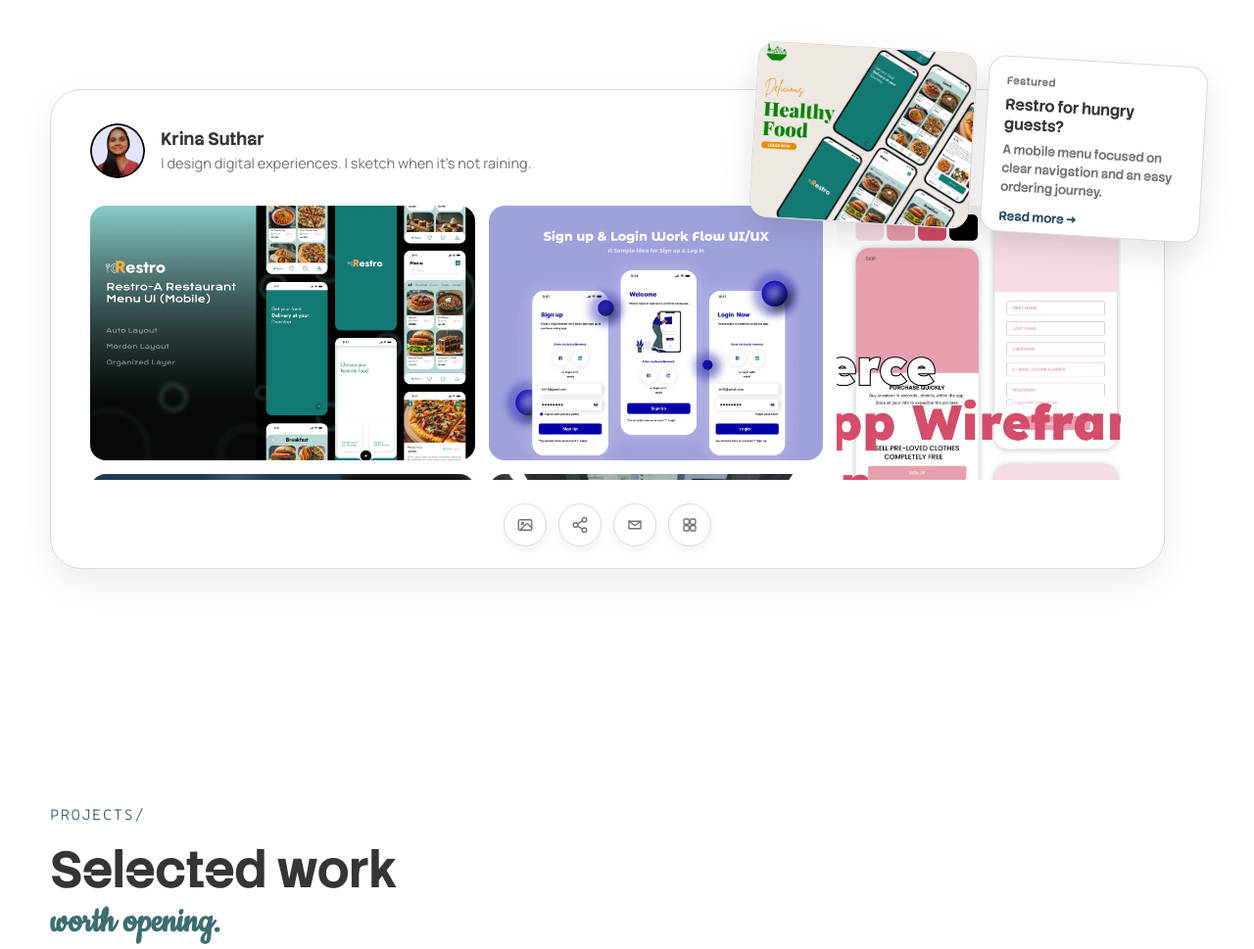
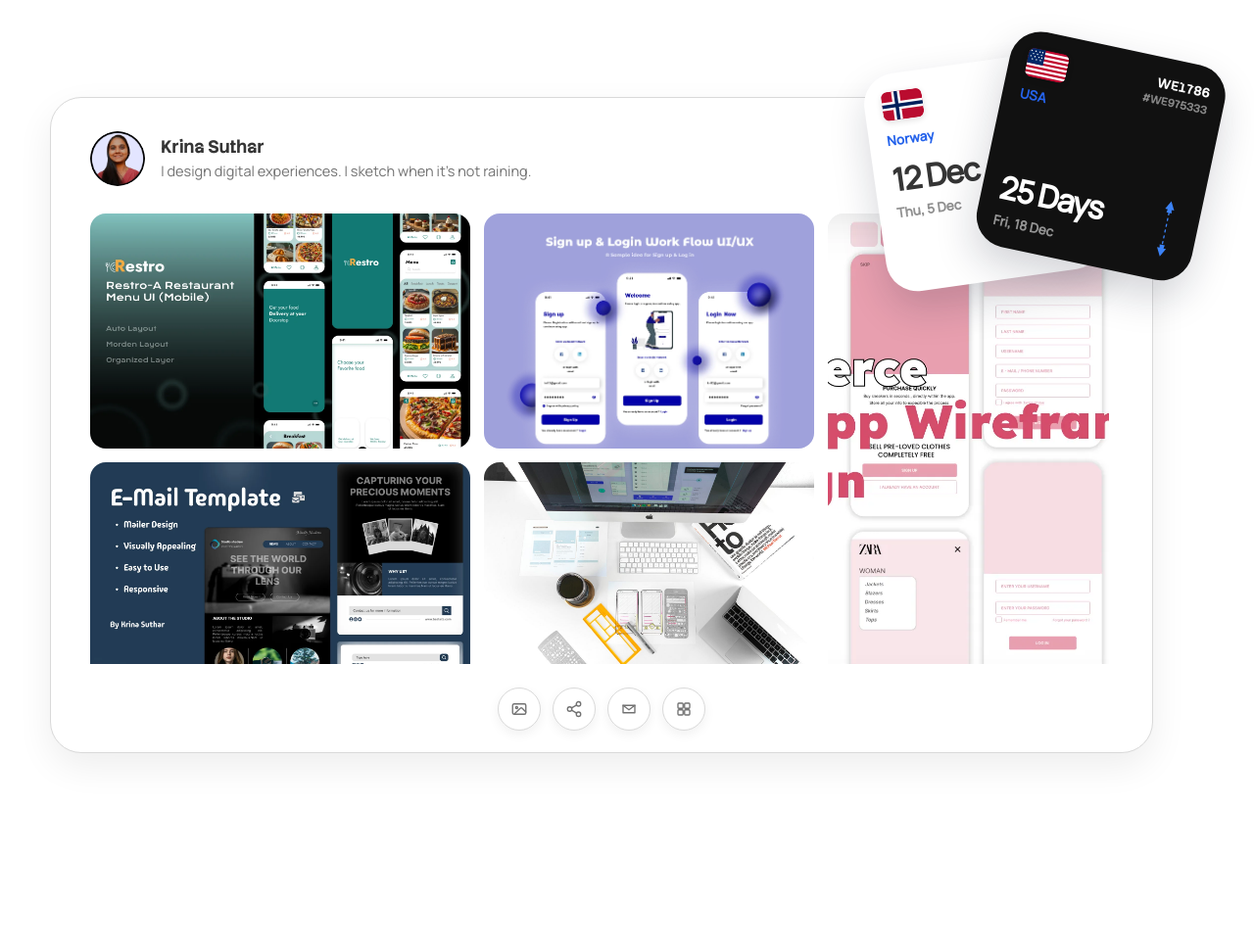
Before and after one commit to Kr1810/Krinsportfolio-website, a website: page index.html in a window 1280 px wide. Shown: the part 3715-4684 px from the top of the page at 98% size. Drawn offline with Linux system fonts and the light colour scheme.

Commit message:
created a new layout

```diff
--- a/css/style.css
+++ b/css/style.css
@@ -1016,11 +1016,11 @@ textarea {
 }
 .studio-board__stage {
   position: relative;
-  padding: 2.4rem 4rem 0 0;
+  padding: 3.2rem 5.2rem 0 0;
 }
 @media only screen and (max-width: 75em) {
   .studio-board__stage {
-    padding: 1.6rem 2rem 0 0;
+    padding: 2.4rem 3.2rem 0 0;
   }
 }
 @media only screen and (max-width: 56.25em) {
@@ -1094,7 +1094,7 @@ textarea {
   scroll-snap-type: y proximity;
   -webkit-overflow-scrolling: touch;
   cursor: grab;
-  max-height: 28rem;
+  max-height: 46rem;
   margin: 0 -0.4rem;
   padding: 0.4rem 0.8rem 0.4rem 0.4rem;
   scrollbar-width: thin;
@@ -1102,12 +1102,12 @@ textarea {
 }
 @media only screen and (max-width: 56.25em) {
   .studio-board__scroller {
-    max-height: 24rem;
+    max-height: 38rem;
   }
 }
 @media only screen and (max-width: 37.5em) {
   .studio-board__scroller {
-    max-height: 22rem;
+    max-height: 32rem;
   }
 }
 .studio-board__scroller:active {
@@ -1140,20 +1140,21 @@ textarea {
   display: grid;
   width: 100%;
   grid-template-columns: 1.15fr 1fr 0.85fr;
-  grid-template-rows: 26rem 24rem;
+  grid-auto-rows: 24rem;
+  grid-auto-flow: dense;
   gap: 1.4rem;
 }
 @media only screen and (max-width: 56.25em) {
   .studio-board__mosaic {
     grid-template-columns: 1fr 1fr;
-    grid-template-rows: 20rem 20rem 24rem;
+    grid-auto-rows: 20rem;
     gap: 1.2rem;
   }
 }
 @media only screen and (max-width: 37.5em) {
   .studio-board__mosaic {
     grid-template-columns: 1fr 1fr;
-    grid-template-rows: 16rem 16rem 20rem;
+    grid-auto-rows: 16rem;
     gap: 1rem;
   }
 }
@@ -1184,33 +1185,20 @@ textarea {
   outline: 3px solid #284b63;
   outline-offset: 3px;
 }
-.studio-board__tile--a {
-  grid-column: 1;
-  grid-row: 1;
-}
-.studio-board__tile--b {
-  grid-column: 2;
-  grid-row: 1;
-}
 .studio-board__tile--tall {
   grid-column: 3;
-  grid-row: 1/3;
-}
-.studio-board__tile--c {
-  grid-column: 1;
-  grid-row: 2;
-}
-.studio-board__tile--d {
-  grid-column: 2;
-  grid-row: 2;
-}
-@media only screen and (max-width: 56.25em) {
-  .studio-board__tile--a, .studio-board__tile--b, .studio-board__tile--c, .studio-board__tile--d, .studio-board__tile--tall {
-    grid-column: auto;
-    grid-row: auto;
-  }
+  grid-row: span 2;
+}
+@media only screen and (max-width: 56.25em) {
   .studio-board__tile--tall {
     grid-column: 1/-1;
+    grid-row: span 1;
+    min-height: 24rem;
+  }
+}
+@media only screen and (max-width: 37.5em) {
+  .studio-board__tile--tall {
+    min-height: 20rem;
   }
 }
 .studio-board__toolbar {
@@ -1255,93 +1243,158 @@ textarea {
 }
 .studio-board__float {
   position: absolute;
-  top: -1.2rem;
+  top: -3.2rem;
+  right: -0.4rem;
+  z-index: 2;
+  width: 34rem;
+  height: 28rem;
+  pointer-events: none;
+  transform: rotate(8deg);
+}
+@media only screen and (max-width: 75em) {
+  .studio-board__float {
+    width: 28rem;
+    height: 25rem;
+    right: -0.8rem;
+  }
+}
+@media only screen and (max-width: 56.25em) {
+  .studio-board__float {
+    position: relative;
+    width: 28rem;
+    height: 25rem;
+    margin: 2.4rem auto 0;
+    right: auto;
+    top: auto;
+    transform: rotate(6deg);
+  }
+}
+@media only screen and (max-width: 37.5em) {
+  .studio-board__float {
+    width: 24.5rem;
+    height: 22rem;
+  }
+}
+.studio-board__ticket {
+  position: absolute;
+  width: 22.4rem;
+  height: 22.4rem;
+  border-radius: 3.2rem;
+  box-shadow: 0 1.8rem 4rem rgba(15, 23, 42, 0.18);
+  overflow: hidden;
+}
+@media only screen and (max-width: 37.5em) {
+  .studio-board__ticket {
+    width: 18.8rem;
+    height: 18.8rem;
+    border-radius: 2.6rem;
+  }
+}
+.studio-board__ticket--from {
+  top: 3.6rem;
+  left: 0;
+  z-index: 1;
+  background: #fff;
+  color: #353535;
+  padding: 1.8rem 1.8rem 1.6rem;
+  transform: rotate(-16deg);
+}
+.studio-board__ticket--to {
+  top: 0.4rem;
   right: 0;
   z-index: 2;
-  width: min(46rem, 62%);
-  display: grid;
-  grid-template-columns: 1fr 1fr;
-  grid-auto-rows: 18rem;
-  gap: 1.2rem;
-  transform: rotate(3.5deg);
-}
-@media only screen and (max-width: 56.25em) {
-  .studio-board__float {
-    position: static;
-    width: 100%;
-    margin-top: 2rem;
-    transform: none;
-    grid-auto-rows: 16rem;
-  }
-}
-@media only screen and (max-width: 37.5em) {
-  .studio-board__float {
-    grid-auto-rows: 15rem;
-    gap: 1rem;
-  }
-}
-.studio-board__float-card {
+  background: #111;
+  color: #fff;
+  padding: 1.8rem 1.6rem 1.6rem 1.8rem;
   display: flex;
   flex-direction: column;
-  min-width: 0;
-  height: 100%;
-  background: #fff;
-  border: 1px solid #d9d9d9;
-  border-radius: 1.8rem;
-  box-shadow: 0 1.4rem 3.2rem rgba(0, 0, 0, 0.1);
+  transform: rotate(4deg);
+}
+.studio-board__ticket-flag {
+  width: 4.2rem;
+  height: 3rem;
+  border-radius: 0.7rem;
   overflow: hidden;
-  transition: transform 0.3s ease, box-shadow 0.3s ease;
-}
-.studio-board__float-card:hover, .studio-board__float-card:focus-visible {
-  transform: translateY(-3px) rotate(-3.5deg);
-  box-shadow: 0 2rem 4rem rgba(0, 0, 0, 0.16);
-}
-.studio-board__float-card:focus-visible {
-  outline: 3px solid #284b63;
-  outline-offset: 4px;
-}
-@media only screen and (max-width: 56.25em) {
-  .studio-board__float-card:hover, .studio-board__float-card:focus-visible {
-    transform: translateY(-3px);
-  }
-}
-.studio-board__float-card--media {
-  padding: 0;
-}
-.studio-board__float-card--copy {
-  padding: 1.6rem 1.8rem 1.8rem;
-}
-.studio-board__float-img {
+  box-shadow: 0 0.2rem 0.6rem rgba(0, 0, 0, 0.12);
+}
+.studio-board__ticket-flag svg {
+  display: block;
   width: 100%;
   height: 100%;
-  object-fit: cover;
-  background: #eef1f5;
-}
-.studio-board__float-meta {
-  font-size: 1.1rem;
+}
+@media only screen and (max-width: 37.5em) {
+  .studio-board__ticket-flag {
+    width: 3.6rem;
+    height: 2.6rem;
+  }
+}
+.studio-board__ticket-place {
+  margin-top: 1rem;
+  font-size: 1.35rem;
   font-weight: 700;
-  letter-spacing: 0.4px;
-  color: rgb(44.5490196078%, 44.5490196078%, 44.5490196078%);
-  margin-bottom: 0.6rem;
-}
-.studio-board__float-title {
-  font-size: 1.6rem;
+  color: #2563eb;
+  letter-spacing: 0.02em;
+}
+.studio-board__ticket--to .studio-board__ticket-place {
+  margin-top: 0.8rem;
+}
+.studio-board__ticket-hero {
+  margin-top: 1.4rem;
+  font-size: 3.2rem;
   font-weight: 800;
-  color: #353535;
-  line-height: 1.3;
-}
-.studio-board__float-copy {
-  margin-top: 0.6rem;
-  font-size: 1.3rem;
-  line-height: 1.45;
-  color: rgb(44.5490196078%, 44.5490196078%, 44.5490196078%);
-}
-.studio-board__float-cta {
+  letter-spacing: -0.04em;
+  line-height: 1;
+}
+@media only screen and (max-width: 37.5em) {
+  .studio-board__ticket-hero {
+    font-size: 2.6rem;
+    margin-top: 1rem;
+  }
+}
+.studio-board__ticket-date {
+  margin-top: 0.8rem;
+  font-size: 1.35rem;
+  font-weight: 600;
+  color: rgba(53, 53, 53, 0.55);
+}
+.studio-board__ticket--to .studio-board__ticket-date {
+  color: rgba(255, 255, 255, 0.55);
+}
+.studio-board__ticket-top {
+  display: flex;
+  justify-content: space-between;
+  align-items: flex-start;
+  gap: 1rem;
+}
+.studio-board__ticket-flight {
+  display: flex;
+  flex-direction: column;
+  align-items: flex-end;
+  text-align: right;
+  line-height: 1.25;
+}
+.studio-board__ticket-flight span:first-child {
+  font-size: 1.35rem;
+  font-weight: 800;
+  letter-spacing: 0.04em;
+}
+.studio-board__ticket-flight span:last-child {
+  margin-top: 0.2rem;
+  font-size: 1.15rem;
+  font-weight: 600;
+  color: rgba(255, 255, 255, 0.5);
+}
+.studio-board__ticket-bottom {
+  display: flex;
+  align-items: flex-end;
+  justify-content: space-between;
+  gap: 1rem;
   margin-top: auto;
-  padding-top: 1rem;
-  font-size: 1.3rem;
-  font-weight: 700;
-  color: #284b63;
+}
+.studio-board__ticket-route {
+  width: 3.2rem;
+  height: 7.4rem;
+  flex-shrink: 0;
 }
 .studio-board__reveal {
   opacity: 0;
@@ -1370,7 +1423,7 @@ textarea {
     transform: none;
     transition: none;
   }
-  .studio-board__float-card, .studio-board__tile img {
+  .studio-board__ticket, .studio-board__tile img {
     transition: none;
   }
 }
--- a/index.html
+++ b/index.html
@@ -299,71 +299,51 @@
               aria-label="Scrollable design board"
             >
             <div class="studio-board__mosaic">
-              <a
-                class="studio-board__tile studio-board__tile--a"
-                href="./project-1.html"
-                aria-label="Restro restaurant menu — open case study"
-              >
-                <img
-                  src="./images/Restro-menu.webp"
-                  alt=""
-                  width="720"
-                  height="512"
-                  loading="lazy"
-                />
+              <a class="studio-board__tile studio-board__tile--a" href="./project-1.html" aria-label="Restro restaurant menu — open case study">
+                <img src="./images/Restro-menu.webp" alt="" width="720" height="512" loading="lazy" />
               </a>
-              <a
-                class="studio-board__tile studio-board__tile--b"
-                href="./project-2.html"
-                aria-label="Sign up and login flow — open case study"
-              >
-                <img
-                  src="./images/Login.webp"
-                  alt=""
-                  width="756"
-                  height="491"
-                  loading="lazy"
-                />
+              <a class="studio-board__tile studio-board__tile--b" href="./project-2.html" aria-label="Sign up and login flow — open case study">
+                <img src="./images/Login.webp" alt="" width="756" height="491" loading="lazy" />
               </a>
-              <a
-                class="studio-board__tile studio-board__tile--tall"
-                href="./project-3.html"
-                aria-label="ZARA e-commerce wireframe — open case study"
-              >
-                <img
-                  src="./images/Wireframe.webp"
-                  alt=""
-                  width="756"
-                  height="982"
-                  loading="lazy"
-                />
+              <a class="studio-board__tile studio-board__tile--tall" href="./project-3.html" aria-label="ZARA e-commerce wireframe — open case study">
+                <img src="./images/Wireframe.webp" alt="" width="756" height="982" loading="lazy" />
               </a>
-              <a
-                class="studio-board__tile studio-board__tile--c"
-                href="./project-4.html"
-                aria-label="Marketing email template — open case study"
-              >
-                <img
-                  src="./images/E-Mail Template.webp"
-                  alt=""
-                  width="756"
-                  height="491"
-                  loading="lazy"
-                />
+              <a class="studio-board__tile studio-board__tile--c" href="./project-4.html" aria-label="Marketing email template — open case study">
+                <img src="./images/E-Mail Template.webp" alt="" width="756" height="491" loading="lazy" />
               </a>
-              <a
-                class="studio-board__tile studio-board__tile--d"
-                href="./index.html#projects"
-                aria-label="More visual design work — go to projects"
-              >
-                <img
-                  src="./images/icons/uiux-design-real-img.jpg"
-                  alt=""
-                  width="800"
-                  height="600"
-                  loading="lazy"
-                />
+              <a class="studio-board__tile studio-board__tile--d" href="./index.html#projects" aria-label="More visual design work — go to projects">
+                <img src="./images/icons/uiux-design-real-img.jpg" alt="" width="800" height="600" loading="lazy" />
               </a>
+              <div class="studio-board__tile studio-board__tile--a" aria-hidden="true">
+                <img src="./images/Restro-menu.webp" alt="" width="720" height="512" loading="lazy" />
+              </div>
+              <div class="studio-board__tile studio-board__tile--b" aria-hidden="true">
+                <img src="./images/Login.webp" alt="" width="756" height="491" loading="lazy" />
+              </div>
+              <div class="studio-board__tile studio-board__tile--tall" aria-hidden="true">
+                <img src="./images/Wireframe.webp" alt="" width="756" height="982" loading="lazy" />
+              </div>
+              <div class="studio-board__tile studio-board__tile--c" aria-hidden="true">
+                <img src="./images/E-Mail Template.webp" alt="" width="756" height="491" loading="lazy" />
+              </div>
+              <div class="studio-board__tile studio-board__tile--d" aria-hidden="true">
+                <img src="./images/icons/uiux-design-real-img.jpg" alt="" width="800" height="600" loading="lazy" />
+              </div>
+              <div class="studio-board__tile studio-board__tile--a" aria-hidden="true">
+                <img src="./images/Restro-menu.webp" alt="" width="720" height="512" loading="lazy" />
+              </div>
+              <div class="studio-board__tile studio-board__tile--b" aria-hidden="true">
+                <img src="./images/Login.webp" alt="" width="756" height="491" loading="lazy" />
+              </div>
+              <div class="studio-board__tile studio-board__tile--tall" aria-hidden="true">
+                <img src="./images/Wireframe.webp" alt="" width="756" height="982" loading="lazy" />
+              </div>
+              <div class="studio-board__tile studio-board__tile--c" aria-hidden="true">
+                <img src="./images/E-Mail Template.webp" alt="" width="756" height="491" loading="lazy" />
+              </div>
+              <div class="studio-board__tile studio-board__tile--d" aria-hidden="true">
+                <img src="./images/icons/uiux-design-real-img.jpg" alt="" width="800" height="600" loading="lazy" />
+              </div>
             </div>
             </div>
 
@@ -422,32 +402,76 @@
             </div>
           </article>
 
-          <div class="studio-board__float">
-            <a
-              class="studio-board__float-card studio-board__float-card--media"
-              href="./project-1.html"
-              aria-label="Restro mockup — open case study"
-            >
-              <img
-                src="./images/restro_mockup.jpg"
-                alt=""
-                width="220"
-                height="160"
-                class="studio-board__float-img"
-                loading="lazy"
-              />
-            </a>
-            <a
-              class="studio-board__float-card studio-board__float-card--copy"
-              href="./project-1.html"
-            >
-              <span class="studio-board__float-meta">Featured</span>
-              <span class="studio-board__float-title">Restro for hungry guests?</span>
-              <span class="studio-board__float-copy">
-                A mobile menu focused on clear navigation and an easy ordering journey.
-              </span>
-              <span class="studio-board__float-cta">Read more →</span>
-            </a>
+          <div class="studio-board__float" aria-hidden="true">
+            <article class="studio-board__ticket studio-board__ticket--from">
+              <div class="studio-board__ticket-flag studio-board__ticket-flag--no">
+                <svg viewBox="0 0 60 42" focusable="false">
+                  <rect width="60" height="42" rx="6" fill="#BA0C2F" />
+                  <rect x="16" width="12" height="42" fill="#fff" />
+                  <rect y="15" width="60" height="12" fill="#fff" />
+                  <rect x="19.5" width="5" height="42" fill="#00205B" />
+                  <rect y="18.5" width="60" height="5" fill="#00205B" />
+                </svg>
+              </div>
+              <p class="studio-board__ticket-place">Norway</p>
+              <p class="studio-board__ticket-hero">12 Dec</p>
+              <p class="studio-board__ticket-date">Thu, 5 Dec</p>
+            </article>
+
+            <article class="studio-board__ticket studio-board__ticket--to">
+              <div class="studio-board__ticket-top">
+                <div class="studio-board__ticket-origin">
+                  <div class="studio-board__ticket-flag studio-board__ticket-flag--us">
+                    <svg viewBox="0 0 60 42" focusable="false">
+                      <rect width="60" height="42" rx="6" fill="#BF0A30" />
+                      <rect y="3.23" width="60" height="3.23" fill="#fff" />
+                      <rect y="9.69" width="60" height="3.23" fill="#fff" />
+                      <rect y="16.15" width="60" height="3.23" fill="#fff" />
+                      <rect y="22.61" width="60" height="3.23" fill="#fff" />
+                      <rect y="29.07" width="60" height="3.23" fill="#fff" />
+                      <rect y="35.53" width="60" height="3.23" fill="#fff" />
+                      <rect width="24" height="22.6" fill="#002868" />
+                      <g fill="#fff">
+                        <circle cx="4" cy="4" r="1" />
+                        <circle cx="10" cy="4" r="1" />
+                        <circle cx="16" cy="4" r="1" />
+                        <circle cx="20" cy="4" r="1" />
+                        <circle cx="7" cy="8" r="1" />
+                        <circle cx="13" cy="8" r="1" />
+                        <circle cx="19" cy="8" r="1" />
+                        <circle cx="4" cy="12" r="1" />
+                        <circle cx="10" cy="12" r="1" />
+                        <circle cx="16" cy="12" r="1" />
+                        <circle cx="20" cy="12" r="1" />
+                        <circle cx="7" cy="16" r="1" />
+                        <circle cx="13" cy="16" r="1" />
+                        <circle cx="19" cy="16" r="1" />
+                      </g>
+                    </svg>
+                  </div>
+                  <p class="studio-board__ticket-place">USA</p>
+                </div>
+                <div class="studio-board__ticket-flight">
+                  <span>WE1786</span>
+                  <span>#WE975333</span>
+                </div>
+              </div>
+              <div class="studio-board__ticket-bottom">
+                <div class="studio-board__ticket-copy">
+                  <p class="studio-board__ticket-hero">25 Days</p>
+                  <p class="studio-board__ticket-date">Fri, 18 Dec</p>
+                </div>
+                <svg class="studio-board__ticket-route" viewBox="0 0 48 88" focusable="false">
+                  <path d="M24 10v68" fill="none" stroke="#3b82f6" stroke-width="2" stroke-dasharray="3 6" stroke-linecap="round" />
+                  <g transform="translate(24 10)">
+                    <path d="M0 -9 L7 4 H3 L4 9 H-4 L-3 4 H-7 Z" fill="#3b82f6" />
+                  </g>
+                  <g transform="translate(24 78) rotate(180)">
+                    <path d="M0 -9 L7 4 H3 L4 9 H-4 L-3 4 H-7 Z" fill="#3b82f6" />
+                  </g>
+                </svg>
+              </div>
+            </article>
           </div>
         </div>
       </div>
```
Also changed, not shown: 1 other file.
